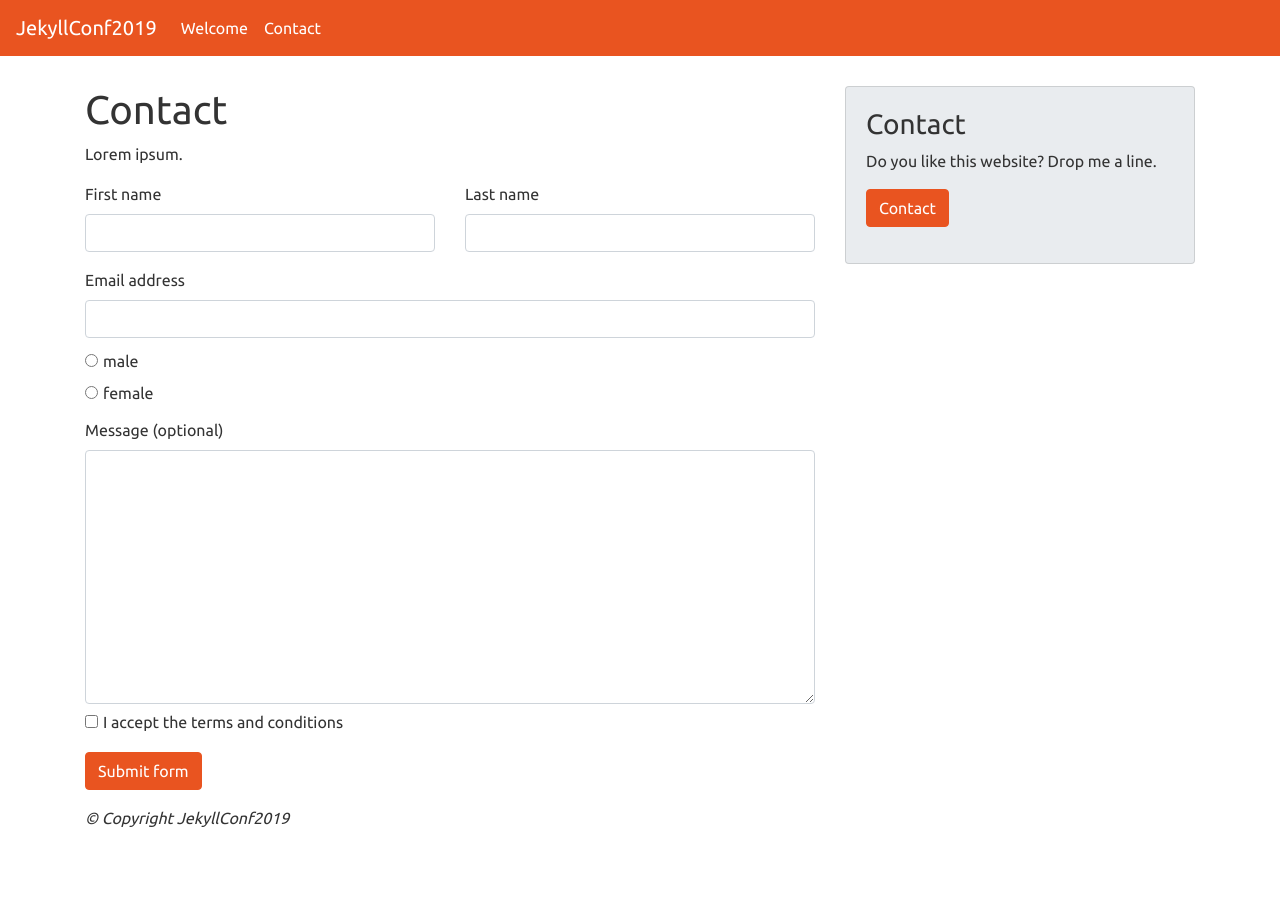
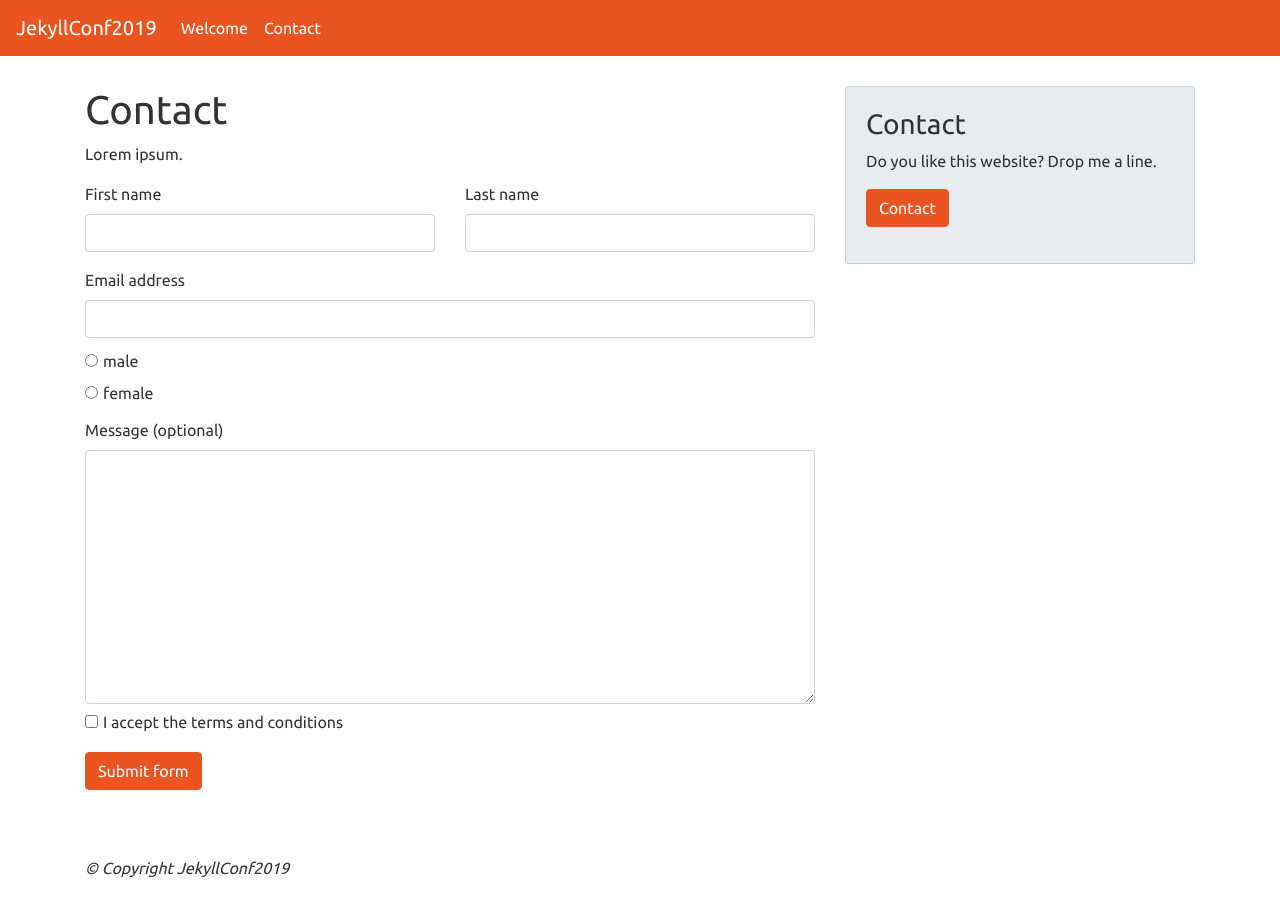
Before and after one commit to jhvanderschee/jekyllconf2019, a Jekyll site: the page built from contact.md, in a window 1280 px wide. Built offline with Jekyll 4.4.1, drawn with Linux system fonts in a browser that asks for light colours; nearby versions of some CDN libraries; our own code applies the rules of GitHub Pages for plain Markdown files.

Commit message:
Update footer.html

```diff
--- a/_includes/footer.html
+++ b/_includes/footer.html
@@ -1 +1 @@
-<em>&copy; Copyright JekyllConf2019</em>
+<div style="padding-top: 50px;"><em>&copy; Copyright JekyllConf2019</em></div>
```
